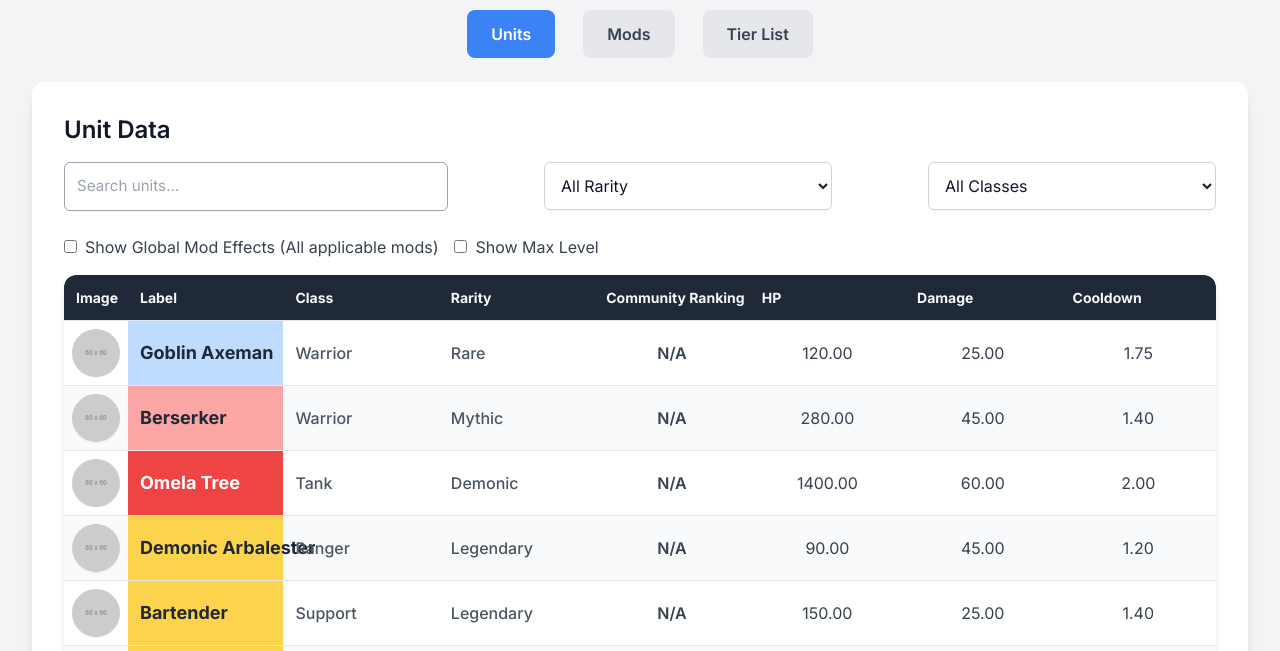
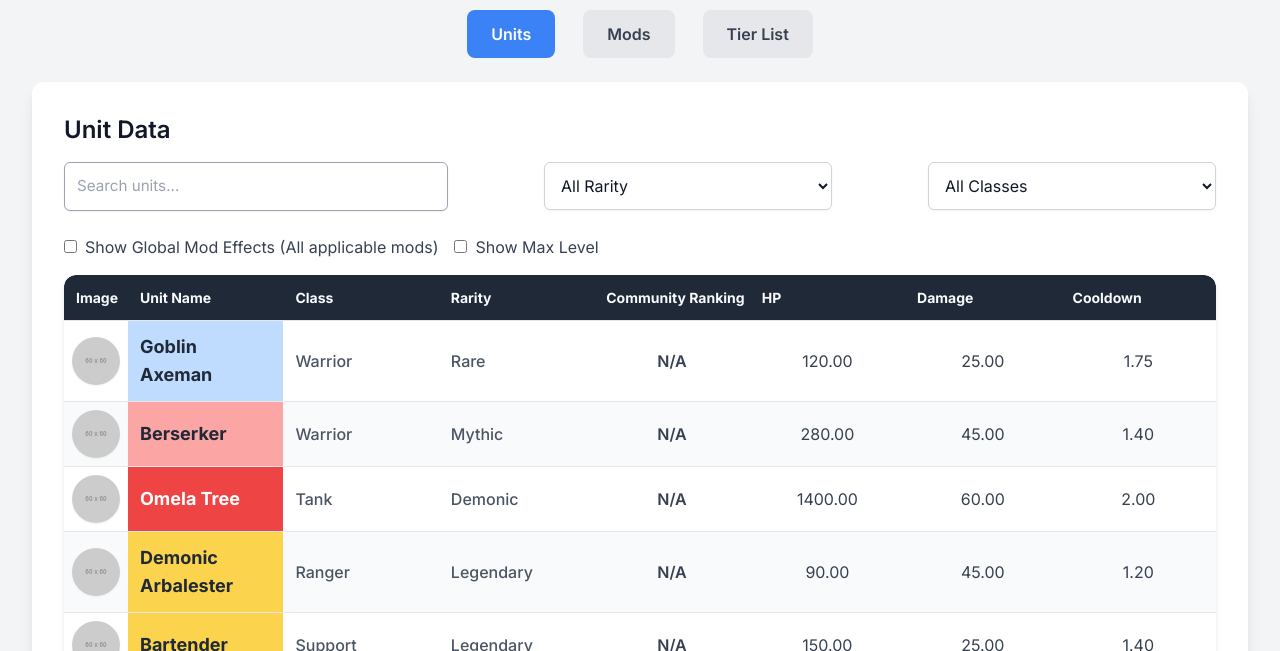
Before and after one commit to BlackDragon2435/UnitsBGWiki, a plain HTML site: page index.html in a window 1280 px wide. Shown: the part 134-785 px from the top of the page. Drawn offline with nearby package versions, Linux system fonts and the light colour scheme; no server answers; placeholder pictures from the web are drawn by us.

Commit message:
BetaLaunch

```diff
--- a/css/style.css
+++ b/css/style.css
@@ -28,8 +28,8 @@ th {
 }
 
 /* Columns that should NOT wrap */
+/* Removed white-space: nowrap from Label column (td:nth-child(2)) to allow wrapping */
 #unitTable tbody td:nth-child(1), /* Image */
-#unitTable tbody td:nth-child(2), /* Label */
 #unitTable tbody td:nth-child(3), /* Class */
 #unitTable tbody td:nth-child(4), /* Rarity */
 #unitTable tbody td:nth-child(5), /* Community Ranking */
@@ -45,9 +45,10 @@ th {
     min-width: 60px;
     padding: 0.5rem;
 }
-#unitTable tbody td:nth-child(2) { /* Label */
-    width: 120px;
+#unitTable tbody td:nth-child(2) { /* Label - allow text wrapping */
+    width: 150px; /* Increased width to give more room for wrapping */
     min-width: 120px;
+    white-space: normal; /* Allow text to wrap */
 }
 #unitTable tbody td:nth-child(3), /* Class */
 #unitTable tbody td:nth-child(4) { /* Rarity */
--- a/index.html
+++ b/index.html
@@ -71,7 +71,7 @@
                         <thead>
                             <tr>
                                 <th data-sort="Image" class="w-16">Image</th>
-                                <th data-sort="Label">Label</th>
+                                <th data-sort="Label">Unit Name</th>
                                 <th data-sort="Class">Class</th>
                                 <th data-sort="Rarity">Rarity</th>
                                 <th data-sort="CommunityRanking">Community Ranking</th>
```
